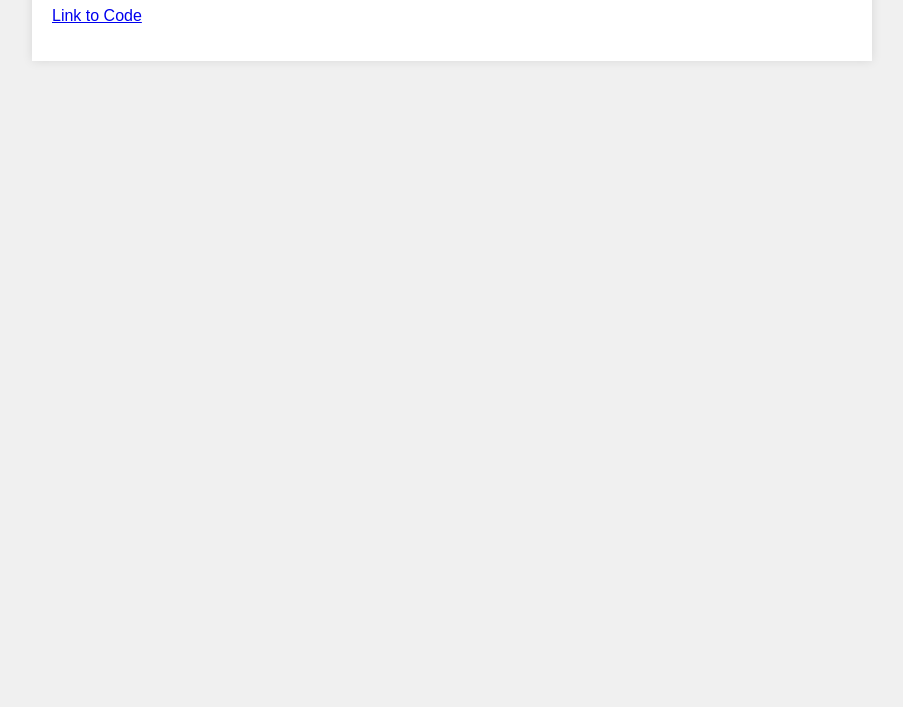
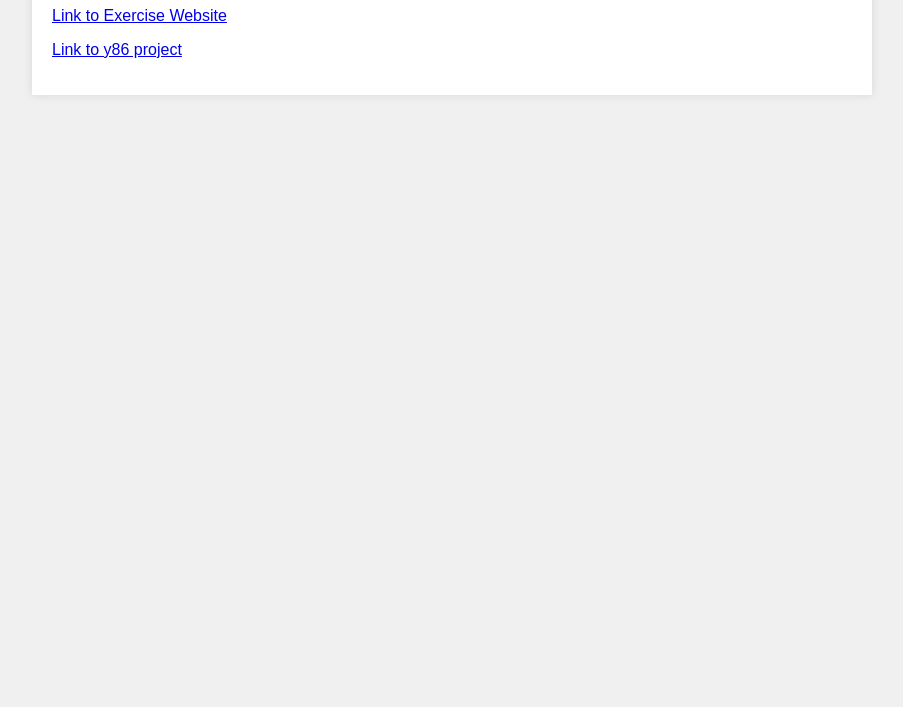
Before and after one commit to nickStAmour2/Portfolio, a plain HTML site: page index.html in a window 1280 px wide. Shown: the part 93-800 px from the top of the page, without its empty margins (188-1091 px from the left). Drawn offline with Linux system fonts and the light colour scheme.

Commit message:
Update index.html

```diff
--- a/index.html
+++ b/index.html
@@ -29,7 +29,8 @@
 <body>
     <div class="container">
         <h1>Welcome to My Website</h1>
-        <p><a href="projectv1">Link to Code</a></p>
+        <p><a href="projectv1">Link to Exercise Website</a></p>
+        <p><a href="p4-interp">Link to y86 project</a></p>
     </div>
 </body>
 </html>
```
